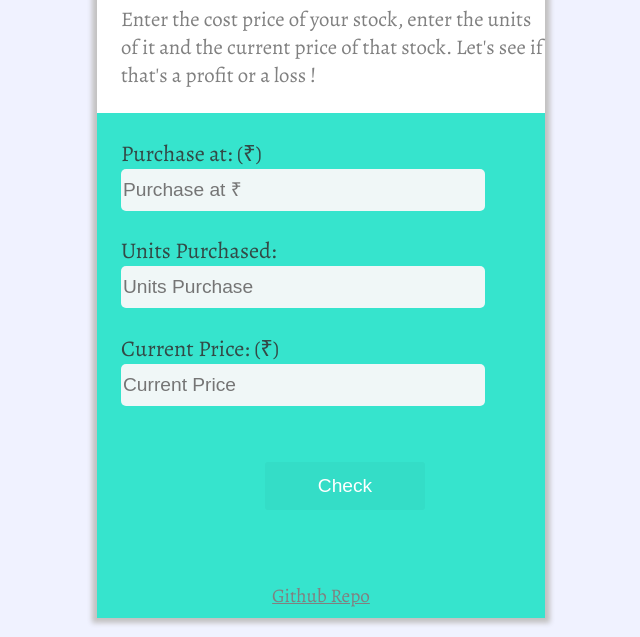
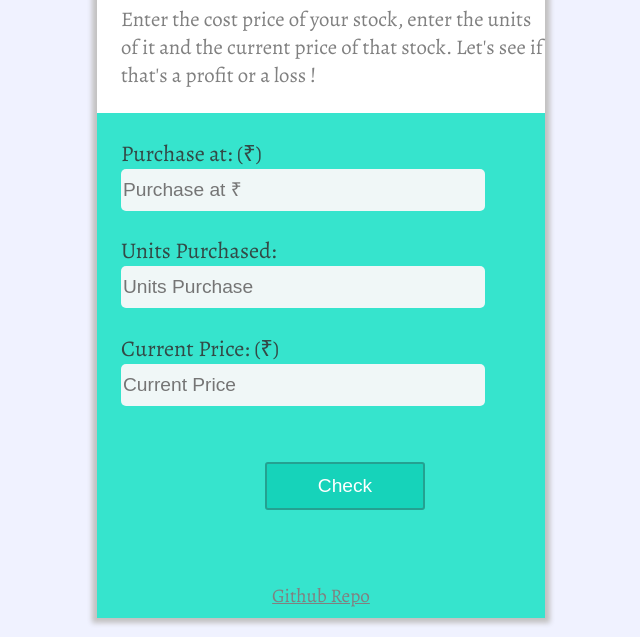
Before and after one commit to omkarpatke/Stocks-Profit-Loss, a plain HTML site: page index.html in a window 1280 px wide. In both pictures the pointer is over the button "Check". Shown: the part 163-800 px from the top of the page, without its empty margins (391-1031 px from the left). Drawn offline with nearby package versions, Linux system fonts and the light colour scheme.

Commit message:
style : style hover button

```diff
--- a/style.css
+++ b/style.css
@@ -90,7 +90,7 @@ input{
     width: 40%;
     margin-top: 2rem;
     margin-bottom: 2rem;
-    margin-left: 9rem;
+    margin-left:9rem;
     font-size: 1.2rem;
     background-color: white;
     color: #36e4cd;
@@ -101,7 +101,8 @@ input{
 }
 .btn:hover{
     color: white;
-    background-color:#34ddc7;
+    background-color:#16d3ba;
+    border: 2px rgb(36, 161, 145) solid;
 }
 .msg{
     height: 5vh;
```
